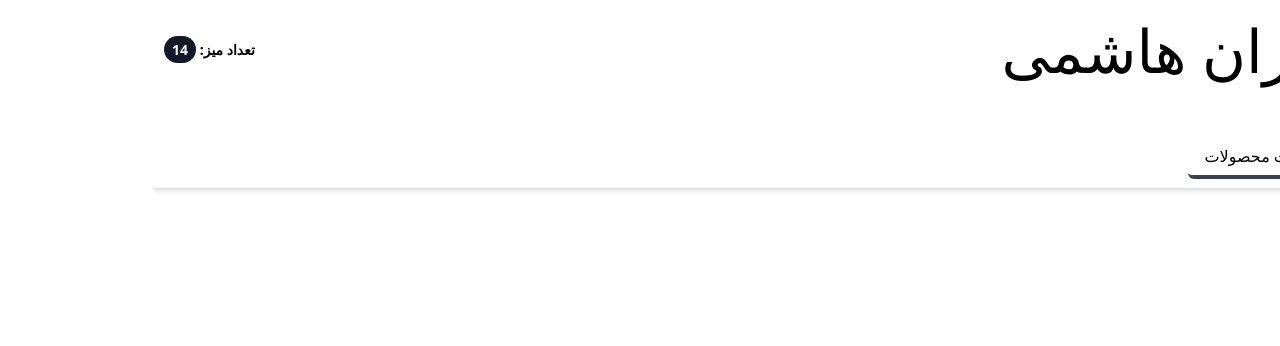
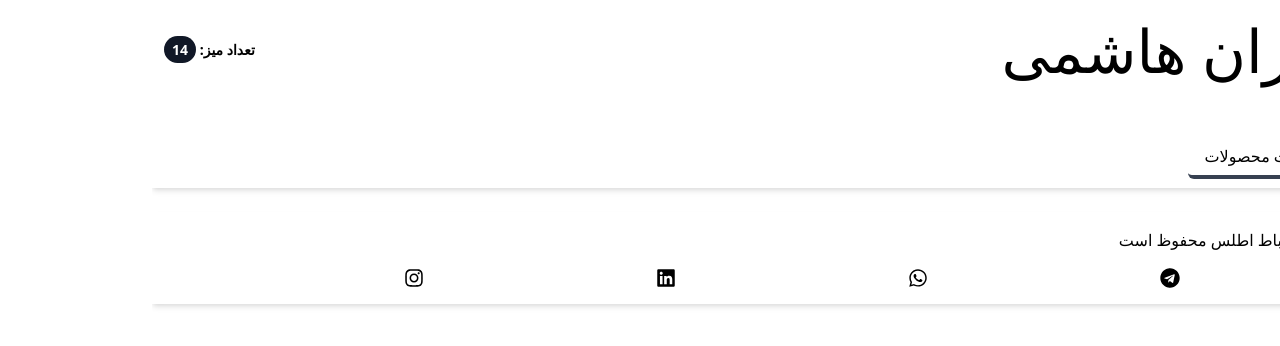
Before and after one commit to armin-bkh/restaurant-hamrah, a React (Create React App) app: page /manage/manage-products in a window 1280 px wide. Shown: the top 346 px of the page. Built offline with nearby package versions, Linux system fonts and the light colour scheme.

Commit message:
create managefooter component

```diff
--- /dev/null
+++ b/src/Components/ManageFooter/ManageFooter.jsx
@@ -0,0 +1,29 @@
+import { Link } from "react-router-dom";
+import { FaInstagram, FaLinkedin, FaTelegram, FaWhatsapp } from 'react-icons/fa';
+const ManageFooter = () => {
+  return (
+    <footer className={`px-5 py-4 shadow-md`}>
+      <p>تمامی حقوق ارتا ارتباط اطلس محفوظ است</p>
+      <section>
+        <nav className={`mt-4`}>
+          <ul className={`flex w-full justify-evenly items-center`}>
+            <li>
+              <Link className={`text-xl cursor-pointer hover:text-gray-700 transition-colors`} to="/manage"><FaTelegram /></Link>
+            </li>
+            <li>
+              <Link className={`text-xl cursor-pointer hover:text-gray-700 transition-colors`} to="/manage"><FaWhatsapp /></Link>
+            </li>
+            <li>
+              <Link className={`text-xl cursor-pointer hover:text-gray-700 transition-colors`} to="/manage"><FaLinkedin /></Link>
+            </li>
+            <li>
+              <Link className={`text-xl cursor-pointer hover:text-gray-700 transition-colors`} to="/manage"><FaInstagram /></Link>
+            </li>
+          </ul>
+        </nav>
+      </section>
+    </footer>
+  );
+};
+
+export default ManageFooter;
--- a/src/Layouts/ManageUsersLayout.jsx
+++ b/src/Layouts/ManageUsersLayout.jsx
@@ -1,10 +1,11 @@
+import ManageFooter from "../Components/ManageFooter/ManageFooter"
 import ManageUserHeader from "../Components/ManageUserHeader/ManageUserHeader"
 const ManageUserLayout = ({children}) =>{
     return (
         <>
             <ManageUserHeader />
             {children}
-            <footer>footer</footer>
+            <ManageFooter />
         </>
     )
 }
```
